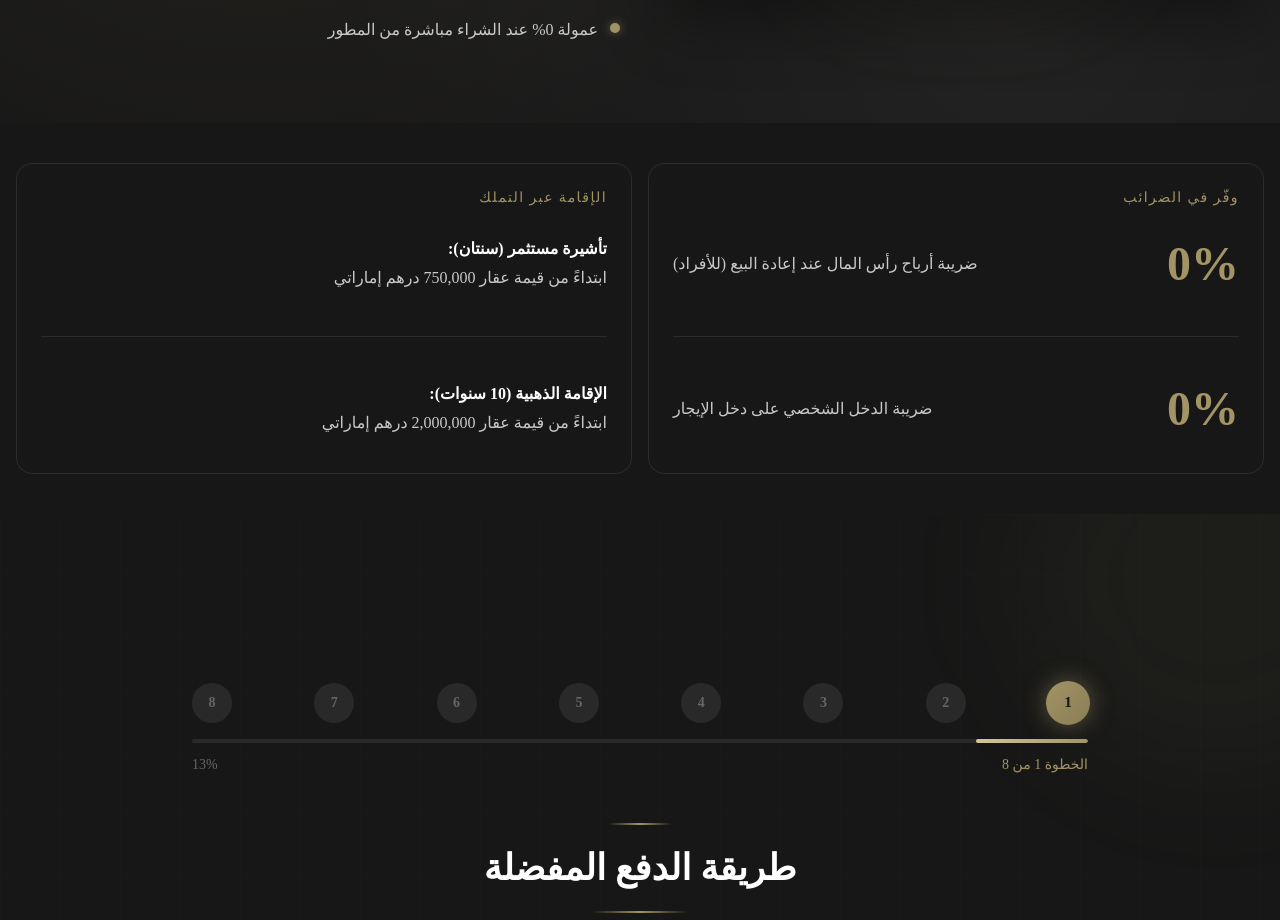
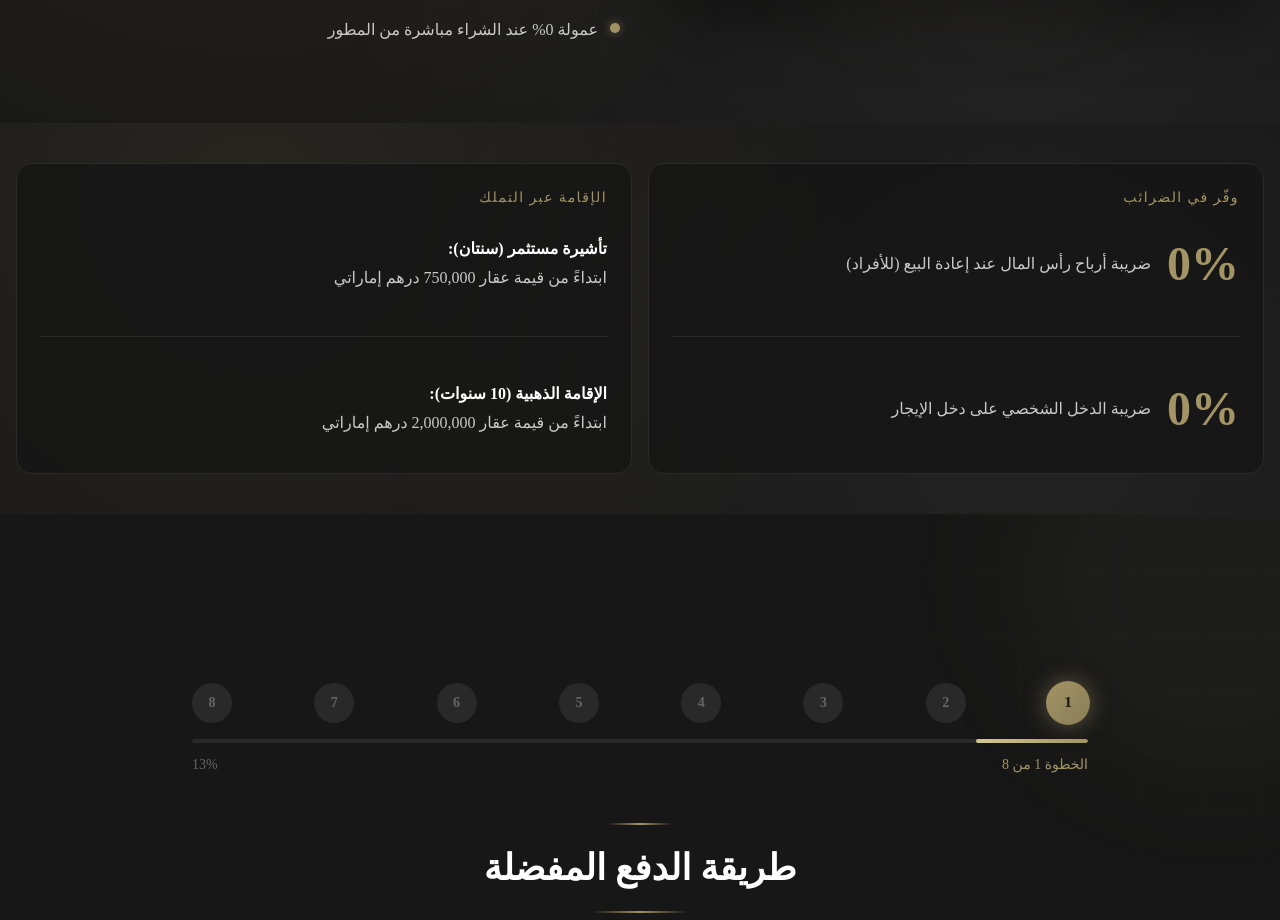
Before and after one commit to demokrat90/metrika, a Next.js app: page / in a window 1280 px wide. Shown: the part 1304-2224 px from the top of the page. Built offline with nearby package versions, Linux system fonts and the light colour scheme; a web font is replaced by a local one.

Commit message:
Unify tax section background styling

```diff
--- a/preview.html
+++ b/preview.html
@@ -139,21 +139,31 @@
     .dot { width: 10px; height: 10px; border-radius: 50%; background: var(--color-gold); margin-top: 6px; box-shadow: 0 0 10px rgba(163,148,102,0.6); }
 
     .tax { position: relative; background: #171717; padding: 40px 0; overflow: hidden; }
+    .tax::before {
+      content: '';
+      position: absolute;
+      inset: 0;
+      background: radial-gradient(circle_at_20%_20%, rgba(163,148,102,0.12), transparent 55%),
+                  radial-gradient(circle_at_80%_80%, rgba(255,255,255,0.05), transparent 60%);
+    }
     .tax-inner {
+      position: relative;
+      z-index: 1;
       display: grid;
       grid-template-columns: 1fr;
       gap: 16px;
     }
     @media (min-width: 900px) { .tax-inner { grid-template-columns: 1fr 1fr; } }
     .panel {
-      background: #171717;
+      background: rgba(23,23,23,0.9);
       border: 1px solid #2b2b2b;
       border-radius: 20px;
       padding: 24px;
+      backdrop-filter: blur(1px);
     }
     .panel .label { font-size: 12px; letter-spacing: 0.18em; color: var(--color-gold); }
     .panel .split { margin: 16px 0; height: 1px; background: #2b2b2b; }
-    .tax-row { display: flex; align-items: center; justify-content: space-between; gap: 24px; height: 80px; }
+    .tax-row { display: flex; align-items: center; justify-content: flex-start; gap: 16px; height: 80px; }
     .tax-block { min-height: 80px; display: flex; align-items: center; }
     .tax-value { font-size: 48px; font-weight: 700; color: var(--color-gold); }
     .panel p { margin: 0; color: var(--color-light-gray); line-height: 1.7; }
--- a/src/components/TaxResidencySection.tsx
+++ b/src/components/TaxResidencySection.tsx
@@ -25,13 +25,14 @@ const residencyItems = [
 export default function TaxResidencySection() {
   return (
     <section className="relative bg-[#171717] py-10 overflow-hidden">
+      <div className="absolute inset-0 bg-[radial-gradient(circle_at_20%_20%,rgba(163,148,102,0.12),transparent_55%),radial-gradient(circle_at_80%_80%,rgba(255,255,255,0.05),transparent_60%)]" />
       <div className="container mx-auto px-4 relative z-10">
         <div className="grid grid-cols-1 md:grid-cols-2 gap-4">
-          <div className="rounded-2xl border border-[#2b2b2b] bg-[#171717] p-6">
+          <div className="rounded-2xl border border-[#2b2b2b] bg-[#171717]/90 p-6 backdrop-blur-[1px]">
             <p className="text-sm text-[#a39466] tracking-widest">وفّر في الضرائب</p>
             <div className="mt-4 grid gap-4">
               <div className="h-16 md:h-20 flex items-center">
-                <div className="flex items-center justify-between gap-6 w-full">
+                <div className="flex items-center gap-4 w-full">
                   <div className="text-4xl md:text-5xl font-bold text-[#a39466]">
                     {taxItems[0].value}
                   </div>
@@ -42,7 +43,7 @@ export default function TaxResidencySection() {
               </div>
               <div className="my-4 h-px bg-[#2b2b2b]" />
               <div className="h-16 md:h-20 flex items-center">
-                <div className="flex items-center justify-between gap-6 w-full">
+                <div className="flex items-center gap-4 w-full">
                   <div className="text-4xl md:text-5xl font-bold text-[#a39466]">
                     {taxItems[1].value}
                   </div>
@@ -54,7 +55,7 @@ export default function TaxResidencySection() {
             </div>
           </div>
 
-          <div className="rounded-2xl border border-[#2b2b2b] bg-[#171717] p-6">
+          <div className="rounded-2xl border border-[#2b2b2b] bg-[#171717]/90 p-6 backdrop-blur-[1px]">
             <p className="text-sm text-[#a39466] tracking-widest">الإقامة عبر التملك</p>
             <div className="mt-4 grid gap-4">
               <div className="min-h-[64px] md:min-h-[80px] flex flex-col justify-center">
```
